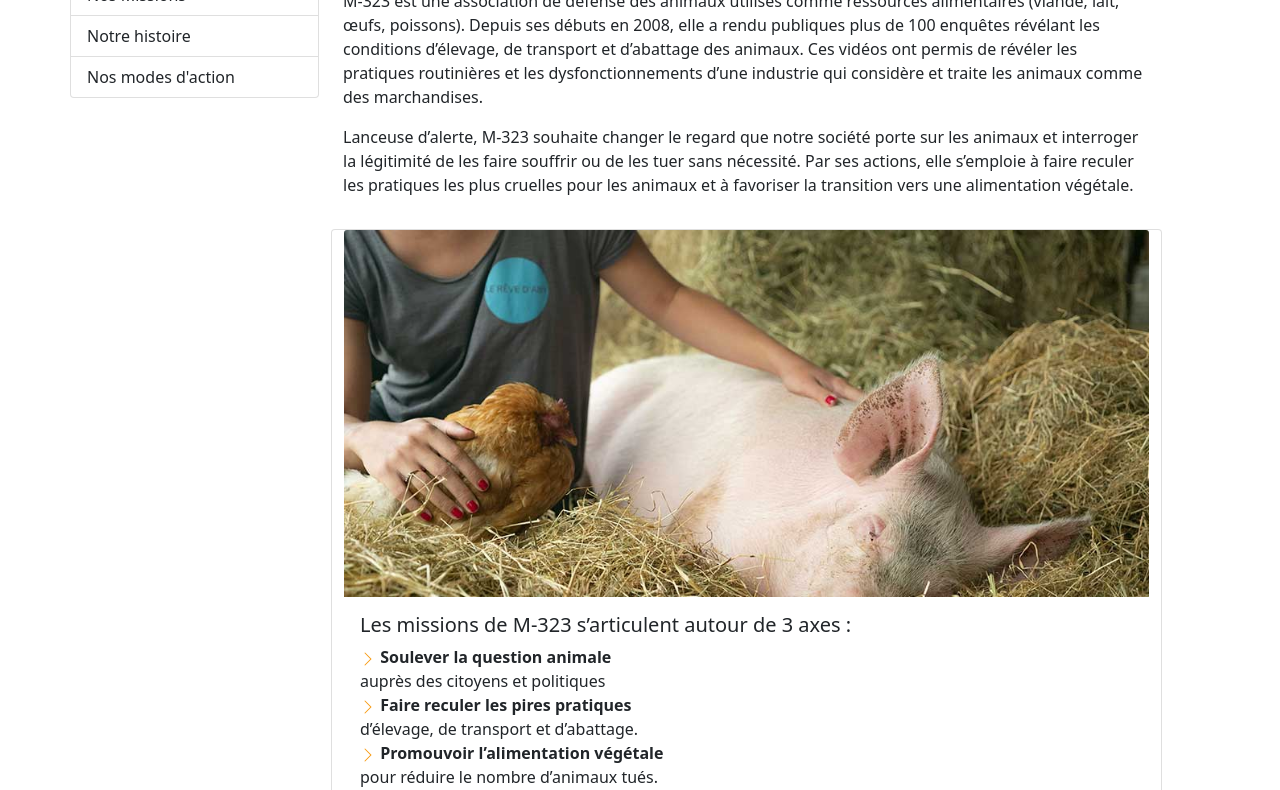
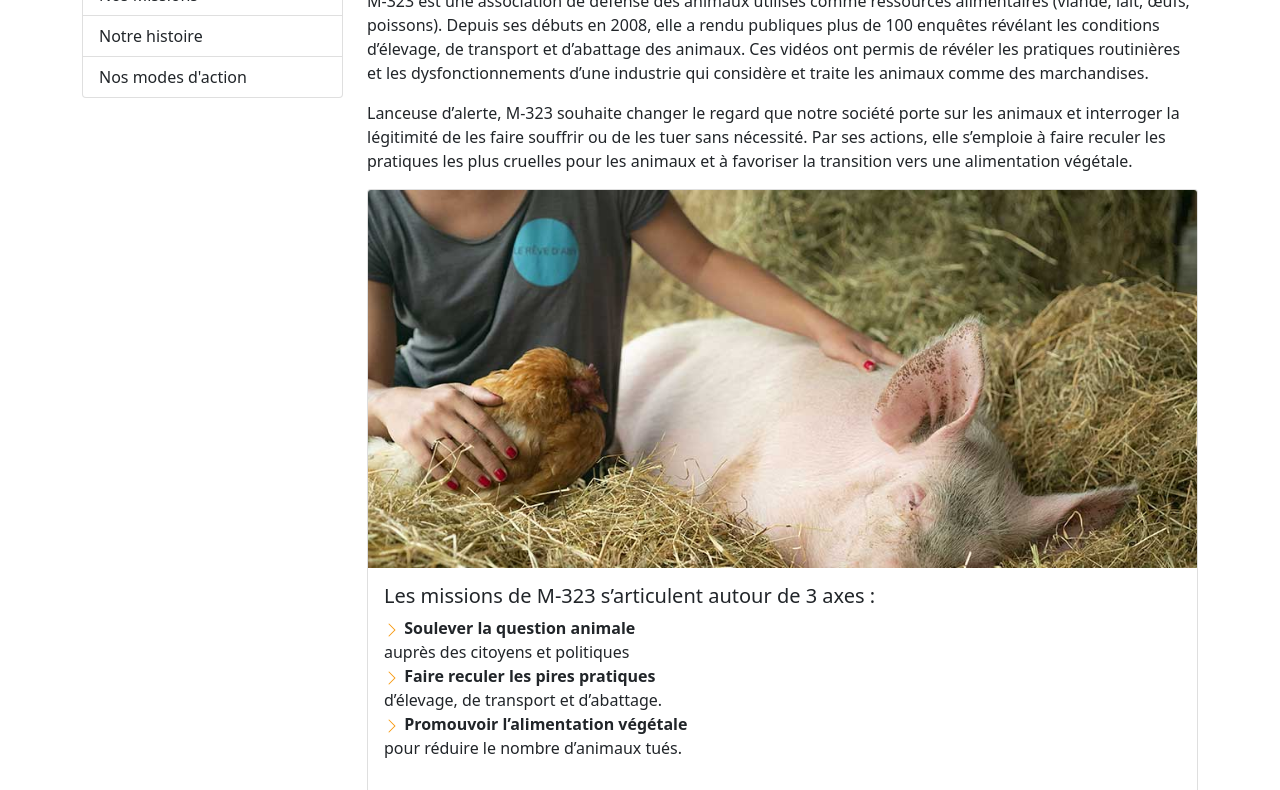
Before and after one commit to djobcr/evaluation-html-css, a plain HTML site: page a-propos.html in a window 1280 px wide. Shown: the part 227-1017 px from the top of the page. Drawn offline with nearby package versions, Linux system fonts and the light colour scheme.

Commit message:
Bugfix margin sommaire + articles

```diff
--- a/a-propos.html
+++ b/a-propos.html
@@ -39,7 +39,7 @@
 
     <main class="container">
         <div class="row">
-            <div class="row col-3 d-none d-sm-block">
+            <div class="col-3 d-none d-sm-block">
                 <div class="list-group list-unstyled">
                     <a href="#en-bref" class="list-group-item list-group-item-action">En Bref</a>
                     <a href="#nos-missions"class="list-group-item list-group-item-action">Nos Missions</a>
@@ -47,7 +47,7 @@
                     <a href="#mode-action" class="list-group-item list-group-item-action">Nos modes d'action</a>
                 </div>
             </div>
-            <div class="row col-12 col-sm-9">
+            <div class="col-12 col-sm-9">
                 <h1 id="#en-bref">EN BREF</h1>
                 <p>M-323 est une association de défense des animaux utilisés comme ressources alimentaires (viande, lait, œufs, poissons). Depuis ses débuts en 2008, elle a rendu publiques plus de 100 enquêtes révélant les conditions d’élevage, de transport et d’abattage des animaux. Ces vidéos ont permis de révéler les pratiques routinières et les dysfonctionnements d’une industrie qui considère et traite les animaux comme des marchandises.</p>
                 <p>Lanceuse d’alerte, M-323 souhaite changer le regard que notre société porte sur les animaux et interroger la légitimité de les faire souffrir ou de les tuer sans nécessité. Par ses actions, elle s’emploie à faire reculer les pratiques les plus cruelles pour les animaux et à favoriser la transition vers une alimentation végétale.</p>
```
